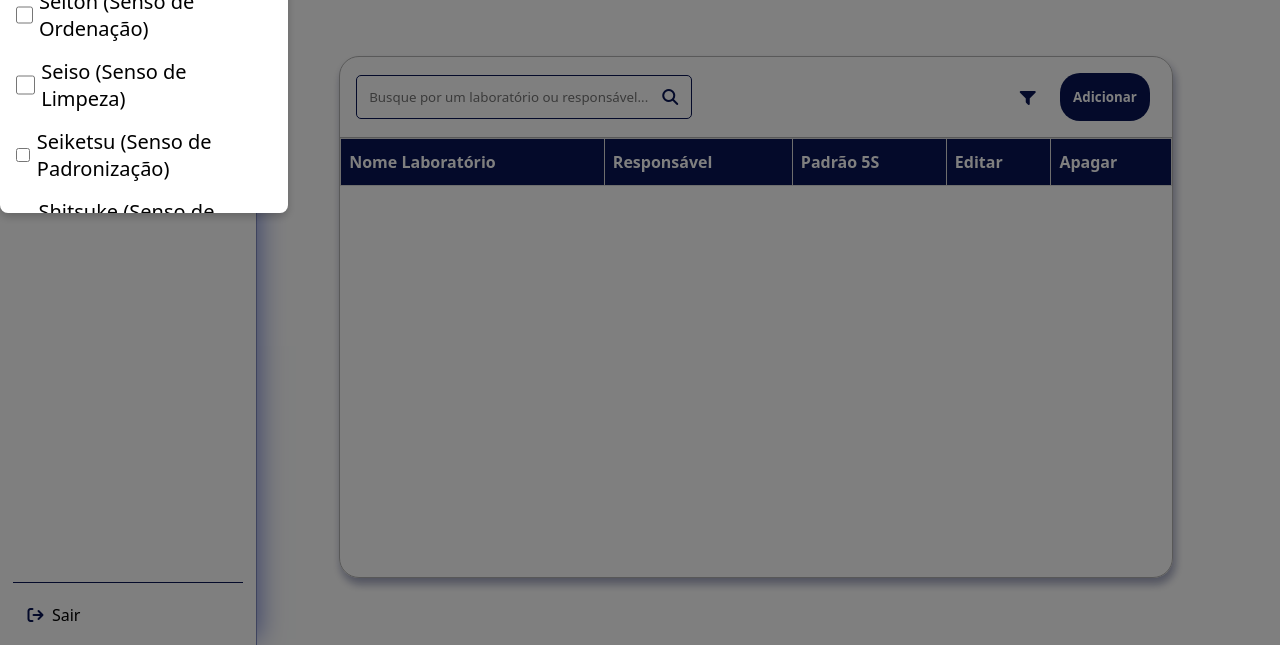
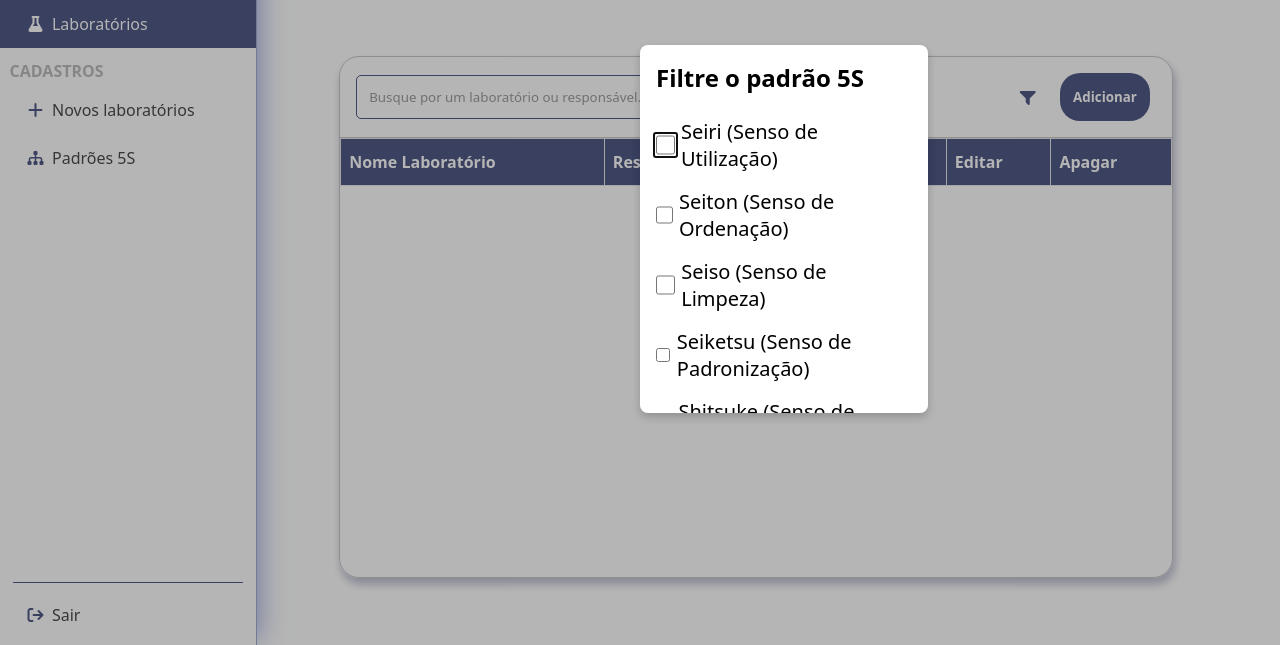
Before and after one commit to nicolaslivi/Sistema-de-Gestao-de-Laboratorios, a plain HTML site: page src/pages/index.html in a window 1280 px wide. Both pictures are taken after a click on the icon 1027 px from the left and 251 px from the top of the page. Shown: the part 155-800 px from the top of the page. Drawn offline with Linux system fonts and the light colour scheme; no server answers.

Commit message:
finish modal

```diff
--- a/src/style/home.css
+++ b/src/style/home.css
@@ -307,11 +307,13 @@ table {
     box-shadow: 0 4px 8px rgba(0, 0, 0, 0.2);
     width: 20vw;
     height: 42vh;
+    top: 25%;
+    left: 50%;
 }
 
 /* Estilo para o backdrop/overlay */
 #modal-filtro::backdrop {
-    background-color: rgba(0, 0, 0, 0.5);
+    background-color: rgba(109, 109, 109, 0.5);
 }
 
 /* Estilo básico para o botão de fechar */
@@ -324,6 +326,7 @@ table {
     height: 4vh;
     width: 6vw;
     cursor: pointer;
+    margin-top: 2vh;
     transition: 0.4s;
 }
 
@@ -345,7 +348,7 @@ table {
     display: flex;
     flex-direction: row;
     align-items: center;
-    justify-content: center;
+    justify-content: start;
     font-size: 2.5vh;
     margin-top: 2vh;
     margin-bottom: 2vh;
```
